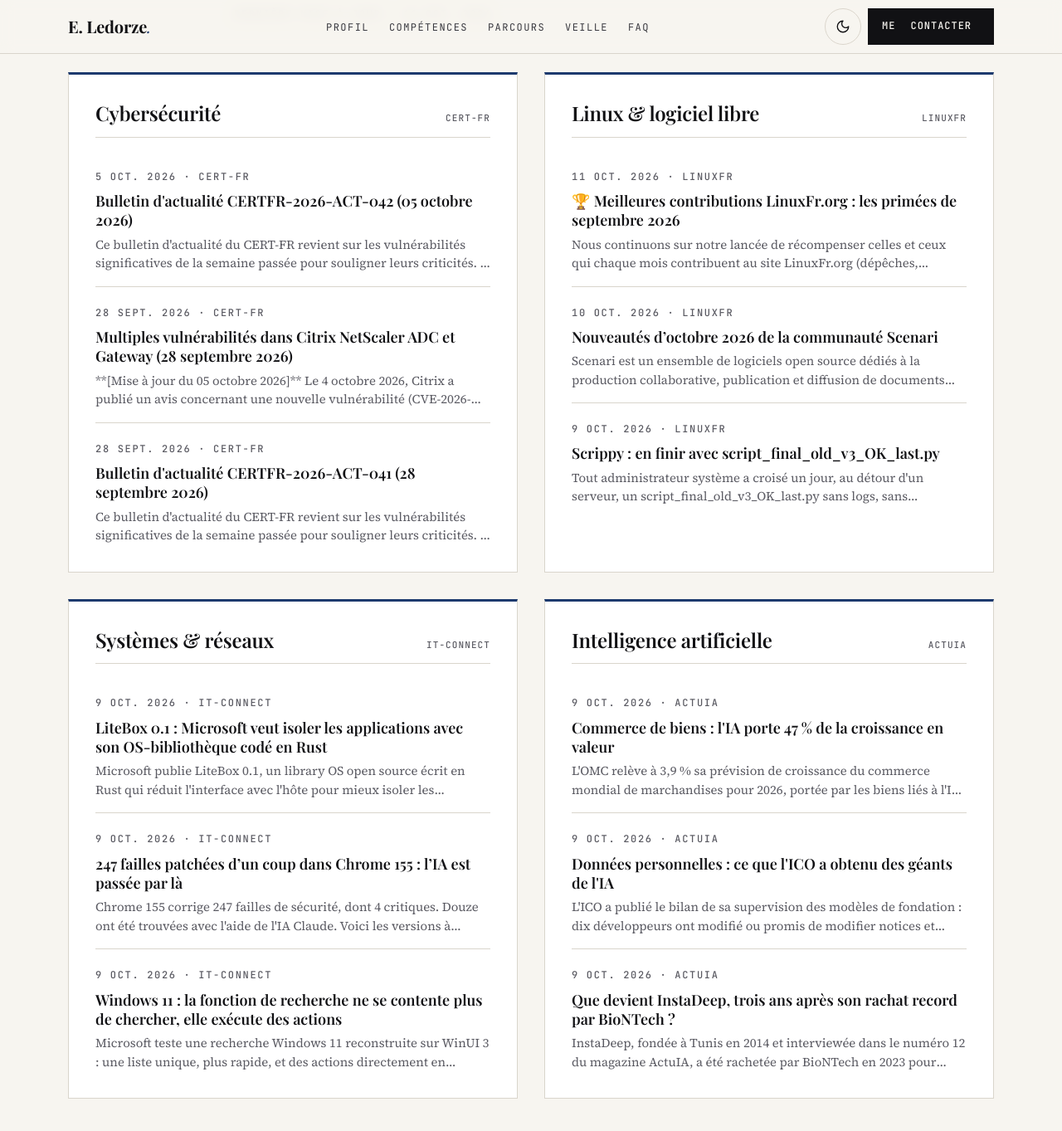
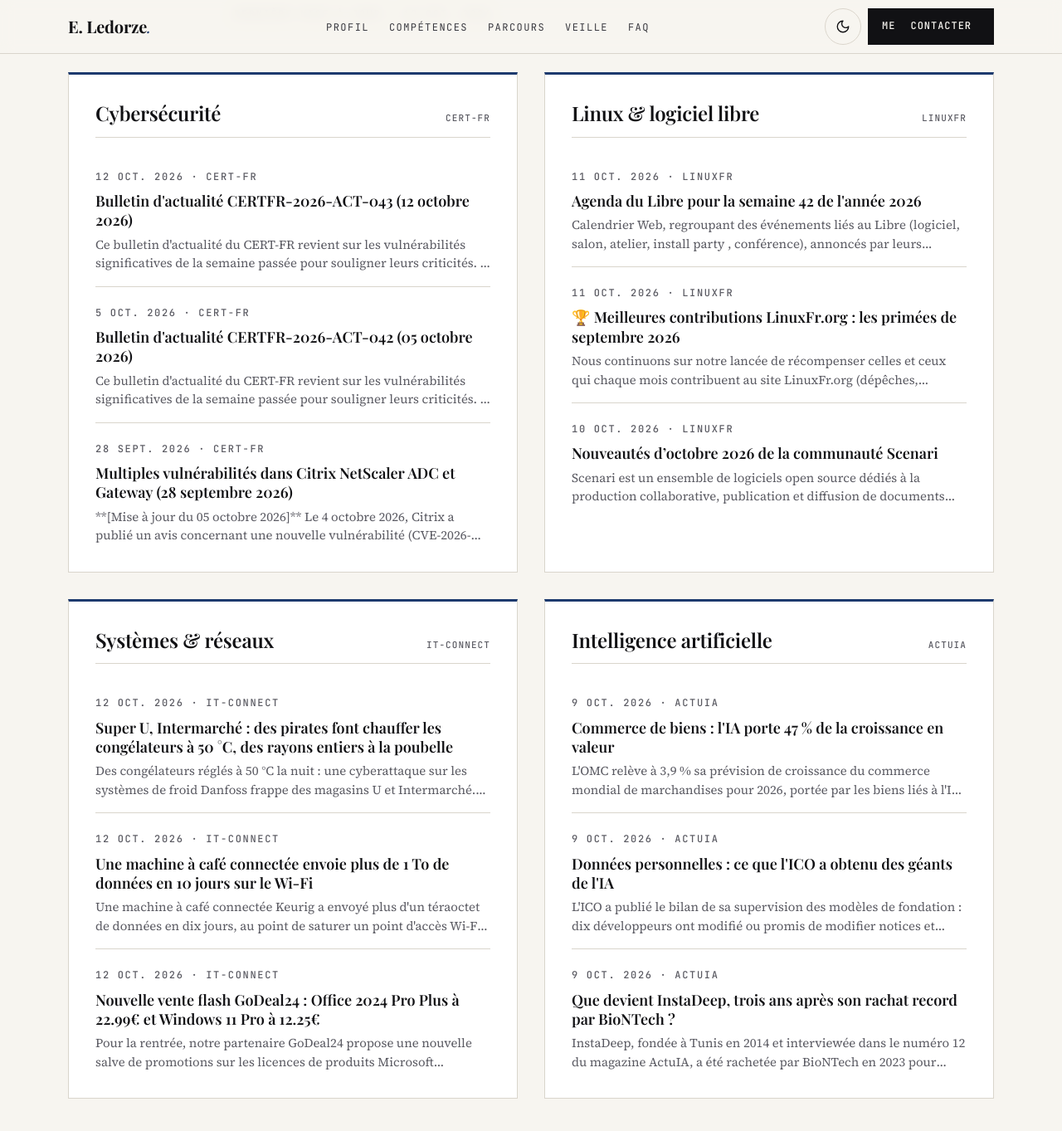
Before and after one commit to TheDringe54-lab/TheDringe54-lab.github.io, a Jekyll site: the page built from index.html, in a window 1280 px wide and 1400 px high, scrolled down 4337 px. Shown: the top 1363 px of the window at 83% size. Built offline with Jekyll 4.4.1, drawn with Linux system fonts in a browser that asks for light colours.

Commit message:
Veille techno : mise à jour automatique

```diff
--- a/_data/veille.json
+++ b/_data/veille.json
@@ -1,11 +1,18 @@
 {
-  "mise_a_jour": "2026-10-11",
+  "mise_a_jour": "2026-10-12",
   "themes": [
     {
       "id": "cyber",
       "titre": "Cybersécurité",
       "titre_en": "Cybersecurity",
       "articles": [
+        {
+          "titre": "Bulletin d'actualité CERTFR-2026-ACT-043 (12 octobre 2026)",
+          "lien": "https://www.cert.ssi.gouv.fr/actualite/CERTFR-2026-ACT-043/",
+          "source": "CERT-FR",
+          "date": "2026-10-12",
+          "resume": "Ce bulletin d'actualité du CERT-FR revient sur les vulnérabilités significatives de la semaine passée pour souligner leurs criticités. Il ne remplace pas…"
+        },
         {
           "titre": "Bulletin d'actualité CERTFR-2026-ACT-042 (05 octobre 2026)",
           "lien": "https://www.cert.ssi.gouv.fr/actualite/CERTFR-2026-ACT-042/",
@@ -19,13 +26,6 @@
           "source": "CERT-FR",
           "date": "2026-09-28",
           "resume": "**[Mise à jour du 05 octobre 2026]** Le 4 octobre 2026, Citrix a publié un avis concernant une nouvelle vulnérabilité (CVE-2026-88779) permettant un déni de…"
-        },
-        {
-          "titre": "Bulletin d'actualité CERTFR-2026-ACT-041 (28 septembre 2026)",
-          "lien": "https://www.cert.ssi.gouv.fr/actualite/CERTFR-2026-ACT-041/",
-          "source": "CERT-FR",
-          "date": "2026-09-28",
-          "resume": "Ce bulletin d'actualité du CERT-FR revient sur les vulnérabilités significatives de la semaine passée pour souligner leurs criticités. Il ne remplace pas…"
         }
       ]
     },
@@ -34,6 +34,13 @@
       "titre": "Linux & logiciel libre",
       "titre_en": "Linux & open source",
       "articles": [
+        {
+          "titre": "Agenda du Libre pour la semaine 42 de l'année 2026",
+          "lien": "https://linuxfr.org/news/agenda-du-libre-pour-la-semaine-42-de-l-annee-2026",
+          "source": "LinuxFR",
+          "date": "2026-10-11",
+          "resume": "Calendrier Web, regroupant des événements liés au Libre (logiciel, salon, atelier, install party , conférence), annoncés par leurs organisateurs. Voici un…"
+        },
         {
           "titre": "🏆 Meilleures contributions LinuxFr.org : les primées de septembre 2026",
           "lien": "https://linuxfr.org/news/meilleures-contributions-linuxfr-org-les-primees-de-septembre-2026",
@@ -47,13 +54,6 @@
           "source": "LinuxFR",
           "date": "2026-10-10",
           "resume": "Scenari est un ensemble de logiciels open source dédiés à la production collaborative, publication et diffusion de documents multi-support . Vous rédigez une…"
-        },
-        {
-          "titre": "Scrippy : en finir avec script_final_old_v3_OK_last.py",
-          "lien": "https://linuxfr.org/news/scrippy-en-finir-avec-script_final_old_v3_ok_last-py",
-          "source": "LinuxFR",
-          "date": "2026-10-09",
-          "resume": "Tout administrateur système a croisé un jour, au détour d'un serveur, un script_final_old_v3_OK_last.py sans logs, sans historique, avec un mot de passe en…"
         }
       ]
     },
@@ -63,25 +63,25 @@
       "titre_en": "Systems & networks",
       "articles": [
         {
-          "titre": "LiteBox 0.1 : Microsoft veut isoler les applications avec son OS-bibliothèque codé en Rust",
-          "lien": "https://www.it-connect.fr/microsoft-litebox-library-os-rust-sandbox/",
+          "titre": "Super U, Intermarché : des pirates font chauffer les congélateurs à 50 °C, des rayons entiers à la poubelle",
+          "lien": "https://www.it-connect.fr/cyberattaque-supermarches-froid-danfoss/",
           "source": "IT-Connect",
-          "date": "2026-10-09",
-          "resume": "Microsoft publie LiteBox 0.1, un library OS open source écrit en Rust qui réduit l'interface avec l'hôte pour mieux isoler les applications. Le post LiteBox…"
+          "date": "2026-10-12",
+          "resume": "Des congélateurs réglés à 50 °C la nuit : une cyberattaque sur les systèmes de froid Danfoss frappe des magasins U et Intermarché. Voici ce que l'on sait. Le…"
         },
         {
-          "titre": "247 failles patchées d’un coup dans Chrome 155 : l’IA est passée par là",
-          "lien": "https://www.it-connect.fr/google-chrome-155-247-failles-securite-corrigees/",
+          "titre": "Une machine à café connectée envoie plus de 1 To de données en 10 jours sur le Wi-Fi",
+          "lien": "https://www.it-connect.fr/machine-cafe-keurig-1-to-donnees-10-jours/",
           "source": "IT-Connect",
-          "date": "2026-10-09",
-          "resume": "Chrome 155 corrige 247 failles de sécurité, dont 4 critiques. Douze ont été trouvées avec l'aide de l'IA Claude. Voici les versions à installer. Le post 247…"
+          "date": "2026-10-12",
+          "resume": "Une machine à café connectée Keurig a envoyé plus d'un téraoctet de données en dix jours, au point de saturer un point d'accès Wi-Fi. Le post Une machine à…"
         },
         {
-          "titre": "Windows 11 : la fonction de recherche ne se contente plus de chercher, elle exécute des actions",
-          "lien": "https://www.it-connect.fr/windows-11-nouvelle-fonction-recherche-avec-des-actions/",
+          "titre": "Nouvelle vente flash GoDeal24 : Office 2024 Pro Plus à 22.99€ et Windows 11 Pro à 12.25€",
+          "lien": "https://www.it-connect.fr/bon-plan-les-licences-office-2021-et-windows-11-en-promotion/",
           "source": "IT-Connect",
-          "date": "2026-10-09",
-          "resume": "Microsoft teste une recherche Windows 11 reconstruite sur WinUI 3 : une liste unique, plus rapide, et des actions directement en langage naturel. Le post…"
+          "date": "2026-10-12",
+          "resume": "Pour la rentrée, notre partenaire GoDeal24 propose une nouvelle salve de promotions sur les licences de produits Microsoft (Windows, Office, etc.) et d'autres…"
         }
       ]
     },
```
